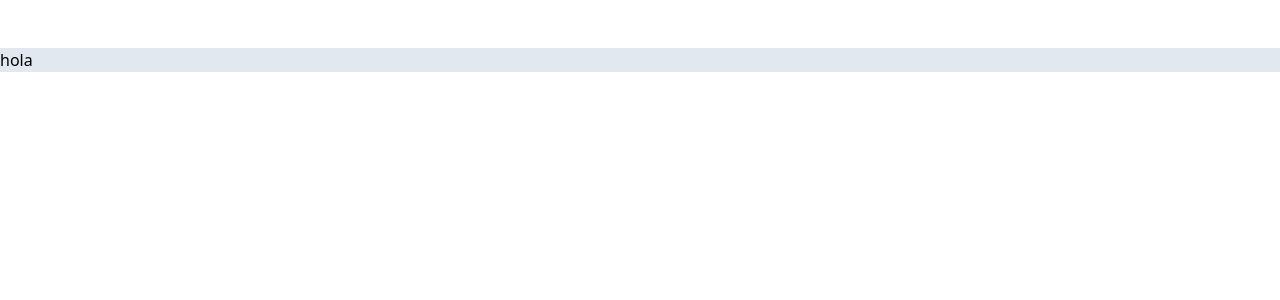
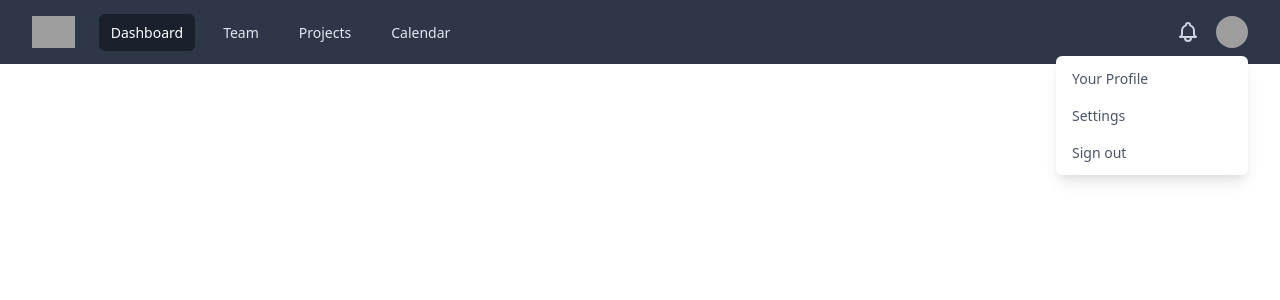
Before and after one commit to alexis-ramos/rickandmortyapp, a React (Create React App) app: page / in a window 1280 px wide. Shown: the top 300 px of the page. Built offline with nearby package versions, Linux system fonts and the light colour scheme; grey boxes are pictures that could not be loaded.

Commit message:
Se agrega el componente header

```diff
--- a/package.json
+++ b/package.json
@@ -6,6 +6,7 @@
     "@testing-library/jest-dom": "^5.11.6",
     "@testing-library/react": "^11.1.2",
     "@testing-library/user-event": "^12.2.2",
+    "axios": "^0.21.0",
     "react": "^17.0.1",
     "react-dom": "^17.0.1",
     "react-scripts": "4.0.0",
--- /dev/null
+++ b/src/components/Header.jsx
@@ -0,0 +1,191 @@
+import React from 'react';
+
+const Header = () => {
+  return (
+    <nav className='bg-gray-800'>
+      <div className='max-w-7xl mx-auto px-2 sm:px-6 lg:px-8'>
+        <div className='relative flex items-center justify-between h-16'>
+          <div className='absolute inset-y-0 left-0 flex items-center sm:hidden'>
+            <button
+              className='inline-flex items-center justify-center p-2 rounded-md text-gray-400 hover:text-white hover:bg-gray-700 focus:outline-none focus:ring-2 focus:ring-inset focus:ring-white'
+              aria-expanded='false'
+            >
+              <span className='sr-only'>Open main menu</span>
+
+              <svg
+                className='block h-6 w-6'
+                xmlns='http://www.w3.org/2000/svg'
+                fill='none'
+                viewBox='0 0 24 24'
+                stroke='currentColor'
+                aria-hidden='true'
+              >
+                <path
+                  stroke-linecap='round'
+                  stroke-linejoin='round'
+                  stroke-width='2'
+                  d='M4 6h16M4 12h16M4 18h16'
+                />
+              </svg>
+
+              <svg
+                className='hidden h-6 w-6'
+                xmlns='http://www.w3.org/2000/svg'
+                fill='none'
+                viewBox='0 0 24 24'
+                stroke='currentColor'
+                aria-hidden='true'
+              >
+                <path
+                  stroke-linecap='round'
+                  stroke-linejoin='round'
+                  stroke-width='2'
+                  d='M6 18L18 6M6 6l12 12'
+                />
+              </svg>
+            </button>
+          </div>
+          <div className='flex-1 flex items-center justify-center sm:items-stretch sm:justify-start'>
+            <div className='flex-shrink-0 flex items-center'>
+              <img
+                className='block lg:hidden h-8 w-auto'
+                src='https://tailwindui.com/img/logos/workflow-mark-indigo-500.svg'
+                alt='Workflow'
+              />
+              <img
+                className='hidden lg:block h-8 w-auto'
+                src='https://tailwindui.com/img/logos/workflow-logo-indigo-500-mark-white-text.svg'
+                alt='Workflow'
+              />
+            </div>
+            <div className='hidden sm:block sm:ml-6'>
+              <div className='flex space-x-4'>
+                <a
+                  href='#'
+                  className='px-3 py-2 rounded-md text-sm font-medium text-white bg-gray-900'
+                >
+                  Dashboard
+                </a>
+                <a
+                  href='#'
+                  className='px-3 py-2 rounded-md text-sm font-medium text-gray-300 hover:text-white hover:bg-gray-700'
+                >
+                  Team
+                </a>
+                <a
+                  href='#'
+                  className='px-3 py-2 rounded-md text-sm font-medium text-gray-300 hover:text-white hover:bg-gray-700'
+                >
+                  Projects
+                </a>
+                <a
+                  href='#'
+                  className='px-3 py-2 rounded-md text-sm font-medium text-gray-300 hover:text-white hover:bg-gray-700'
+                >
+                  Calendar
+                </a>
+              </div>
+            </div>
+          </div>
+
+          <div className='absolute inset-y-0 right-0 flex items-center pr-2 sm:static sm:inset-auto sm:ml-6 sm:pr-0'>
+            <button className='bg-gray-800 p-1 rounded-full text-gray-400 hover:text-white focus:outline-none focus:ring-2 focus:ring-offset-2 focus:ring-offset-gray-800 focus:ring-white'>
+              <span className='sr-only'>View notifications</span>
+
+              <svg
+                className='h-6 w-6'
+                xmlns='http://www.w3.org/2000/svg'
+                fill='none'
+                viewBox='0 0 24 24'
+                stroke='currentColor'
+                aria-hidden='true'
+              >
+                <path
+                  stroke-linecap='round'
+                  stroke-linejoin='round'
+                  stroke-width='2'
+                  d='M15 17h5l-1.405-1.405A2.032 2.032 0 0118 14.158V11a6.002 6.002 0 00-4-5.659V5a2 2 0 10-4 0v.341C7.67 6.165 6 8.388 6 11v3.159c0 .538-.214 1.055-.595 1.436L4 17h5m6 0v1a3 3 0 11-6 0v-1m6 0H9'
+                />
+              </svg>
+            </button>
+            <div className='ml-3 relative'>
+              <div>
+                <button
+                  className='bg-gray-800 flex text-sm rounded-full focus:outline-none focus:ring-2 focus:ring-offset-2 focus:ring-offset-gray-800 focus:ring-white'
+                  id='user-menu'
+                  aria-haspopup='true'
+                >
+                  <span className='sr-only'>Open user menu</span>
+                  <img
+                    className='h-8 w-8 rounded-full'
+                    src='https://images.unsplash.com/photo-1472099645785-5658abf4ff4e?ixlib=rb-1.2.1&ixid=eyJhcHBfaWQiOjEyMDd9&auto=format&fit=facearea&facepad=2&w=256&h=256&q=80'
+                    alt=''
+                  />
+                </button>
+              </div>
+
+              <div
+                className='origin-top-right absolute right-0 mt-2 w-48 rounded-md shadow-lg py-1 bg-white ring-1 ring-black ring-opacity-5'
+                role='menu'
+                aria-orientation='vertical'
+                aria-labelledby='user-menu'
+              >
+                <a
+                  href='#'
+                  className='block px-4 py-2 text-sm text-gray-700 hover:bg-gray-100'
+                  role='menuitem'
+                >
+                  Your Profile
+                </a>
+                <a
+                  href='#'
+                  className='block px-4 py-2 text-sm text-gray-700 hover:bg-gray-100'
+                  role='menuitem'
+                >
+                  Settings
+                </a>
+                <a
+                  href='#'
+                  className='block px-4 py-2 text-sm text-gray-700 hover:bg-gray-100'
+                  role='menuitem'
+                >
+                  Sign out
+                </a>
+              </div>
+            </div>
+          </div>
+        </div>
+      </div>
+      <div className='hidden sm:hidden'>
+        <div className='px-2 pt-2 pb-3 space-y-1'>
+          <a
+            href='#'
+            className='block px-3 py-2 rounded-md text-base font-medium text-white bg-gray-900'
+          >
+            Dashboard
+          </a>
+          <a
+            href='#'
+            className='block px-3 py-2 rounded-md text-base font-medium text-gray-300 hover:text-white hover:bg-gray-700'
+          >
+            Team
+          </a>
+          <a
+            href='#'
+            className='block px-3 py-2 rounded-md text-base font-medium text-gray-300 hover:text-white hover:bg-gray-700'
+          >
+            Projects
+          </a>
+          <a
+            href='#'
+            className='block px-3 py-2 rounded-md text-base font-medium text-gray-300 hover:text-white hover:bg-gray-700'
+          >
+            Calendar
+          </a>
+        </div>
+      </div>
+    </nav>
+  );
+};
+
+export default Header;
--- a/src/containers/Home.js
+++ b/src/containers/Home.js
@@ -1,10 +1,9 @@
 import React from 'react';
+import Header from './../components/Header';
 
 const Home = () => {
   return(
-    <h1 className="my-12 bg-gray-300">
-      hola
-    </h1>
+    <Header />
   );
 };
 
```
Also changed, not shown: 1 other file (tests, documents, lock files or other folders).
